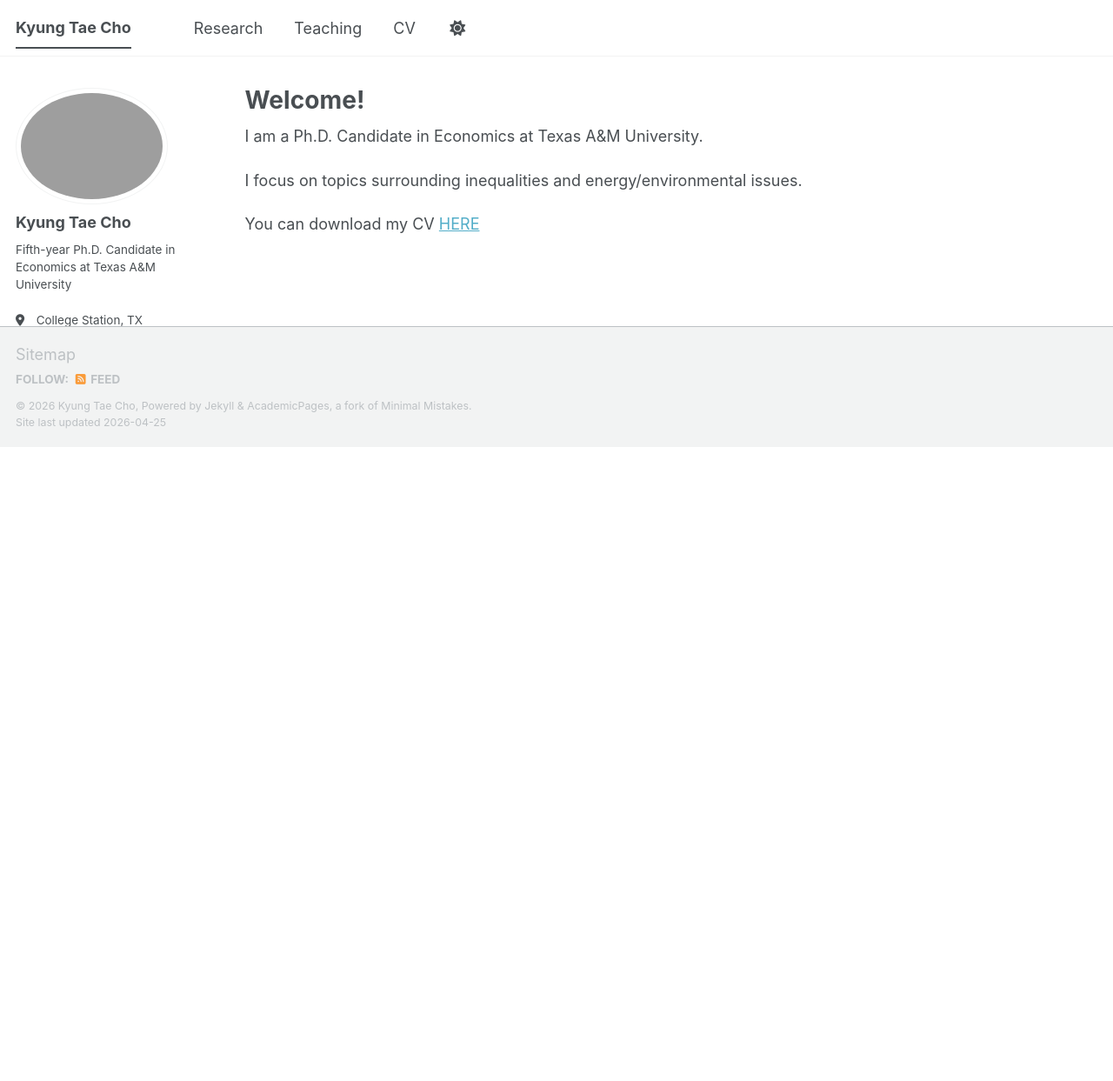
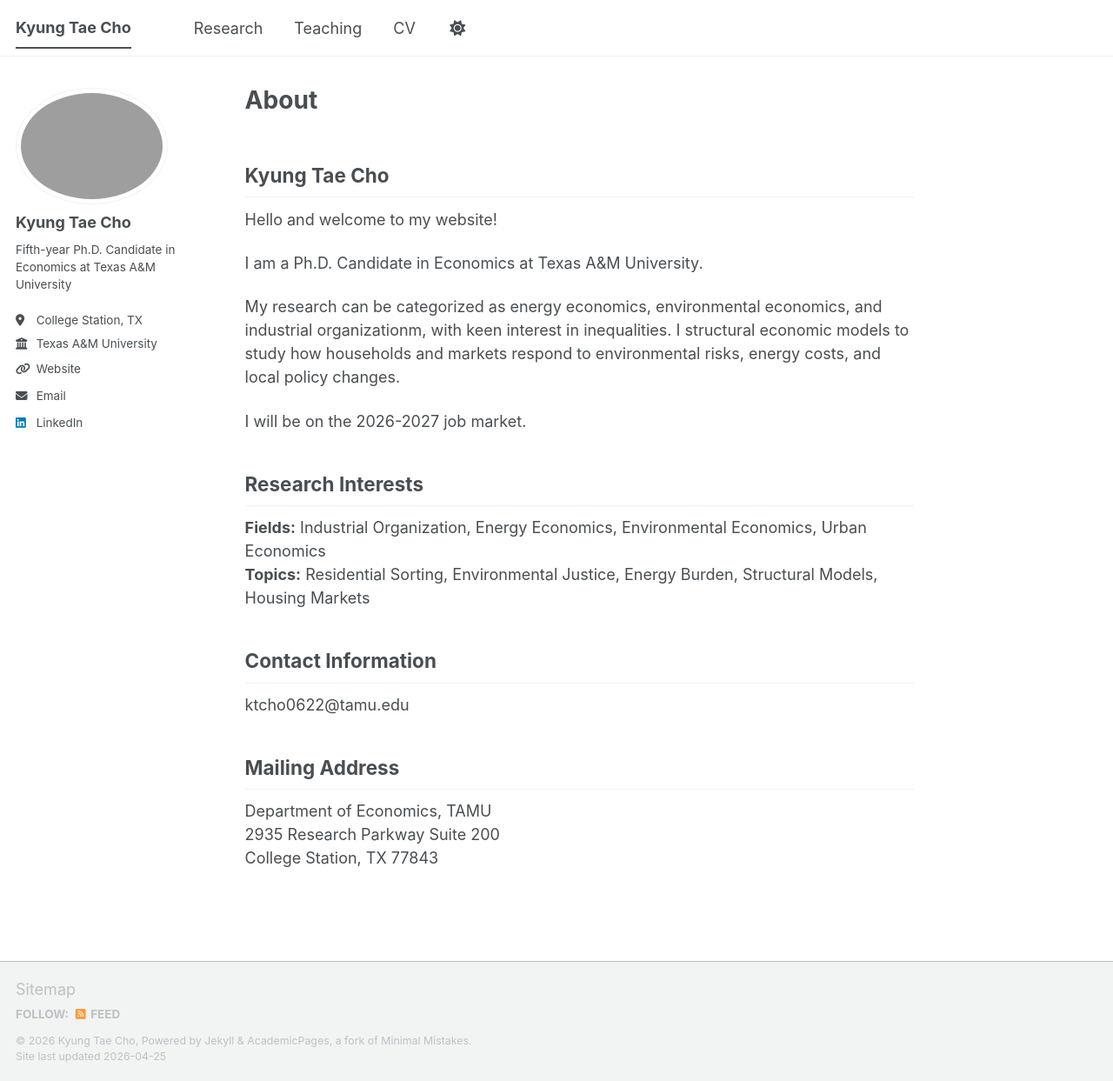
Before and after one commit to KyungtaeCho/KyungtaeCho.github.io, a Jekyll site: the page built from _pages/about.md, in a window 1280 px wide and 1243 px high. Shown: the whole window at 87% size. Built offline with Jekyll 4.4.1, drawn with Linux system fonts in a browser that asks for light colours; a script bundle is joined from its source files by our own code; library files that are not in the unit come from our copies.

Commit message:
Update about.md

```diff
--- a/_pages/about.md
+++ b/_pages/about.md
@@ -1,28 +1,31 @@
 ---
+layout: single
+title: "About"
 permalink: /
-title: "Welcome!"
 author_profile: true
-redirect_from:
-  - /about/
-  - /about.html
 ---
+
+## Kyung Tae Cho
+
+Hello and welcome to my website!
 
 I am a Ph.D. Candidate in Economics at Texas A&M University.
 
+My research can be categorized as energy economics, environmental economics, and industrial organizationm, with keen interest in inequalities. I structural economic models to study how households and markets respond to environmental risks, energy costs, and local policy changes.
 
+I will be on the 2026-2027 job market.
 
+## Research Interests
 
+**Fields:** Industrial Organization, Energy Economics, Environmental Economics, Urban Economics
+**Topics:** Residential Sorting, Environmental Justice, Energy Burden, Structural Models, Housing Markets
 
+## Contact Information
 
+ktcho0622@tamu.edu
 
-I focus on topics surrounding inequalities and energy/environmental issues.
+## Mailing Address
 
-
-
-
-
-
-
-
-
-You can download my CV [HERE](/files/Academic_CV_Cho.pdf)
+Department of Economics, TAMU
+2935 Research Parkway Suite 200
+College Station, TX 77843
```
